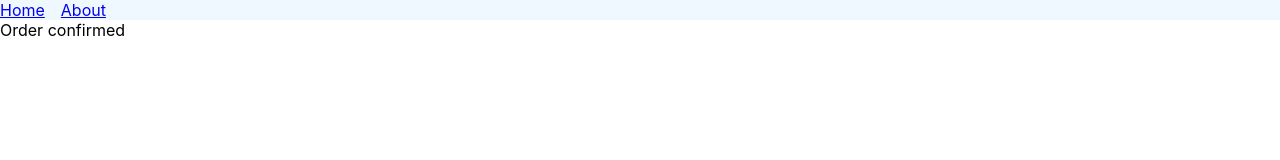
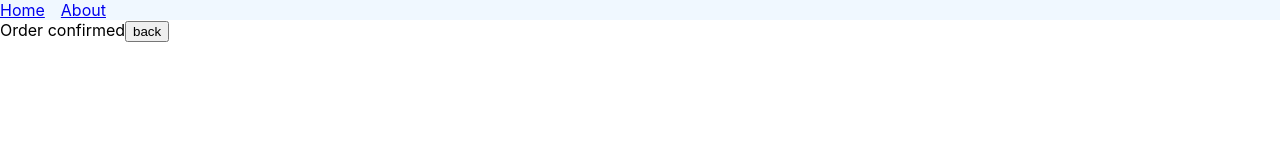
Before and after one commit to arthurkyambadde/react-Router, a React (Create React App) app in the folder react-router-app/: page / in a window 1280 px wide. Both pictures are taken after a click on the button "place order". Shown: the top 160 px of the page. Built offline with nearby package versions, Linux system fonts and the light colour scheme.

Commit message:
feat: add return button

```diff
--- a/react-router-app/src/components/OrderSummarry.js
+++ b/react-router-app/src/components/OrderSummarry.js
@@ -1,3 +1,18 @@
+import { useNavigate } from "react-router-dom";
+
 export const OrderSummary = () => {
-  return <div>Order confirmed</div>;
+  const navigate = useNavigate();
+
+  return (
+    <>
+      Order confirmed
+      <button
+        onClick={() => {
+          navigate("/");
+        }}
+      >
+        back
+      </button>
+    </>
+  );
 };
```
